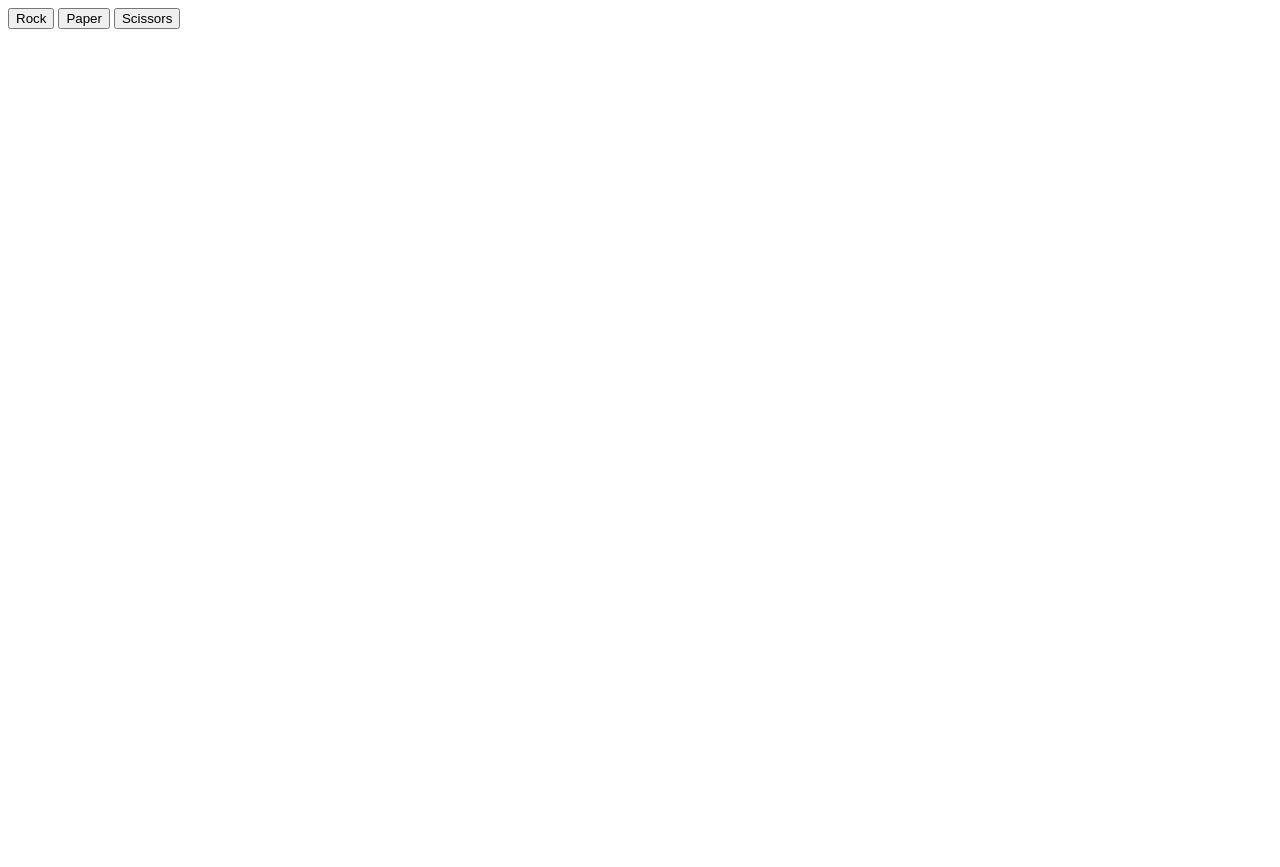
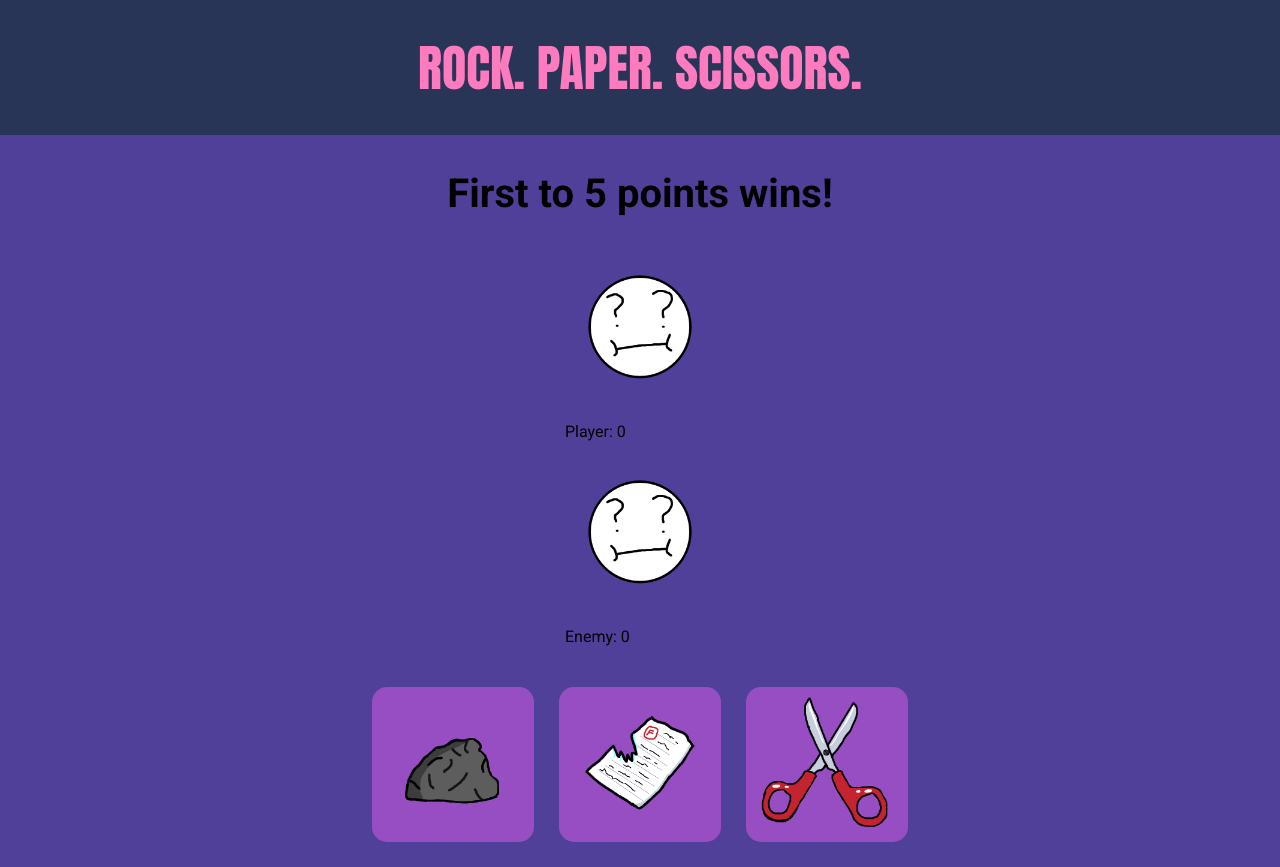
Before and after one commit to tagtart1/rock-paper-scissors-game, a plain HTML site: page index.html in a window 1280 px wide. Before the commit the page ends 800 px from the top, so only its background shows below. Drawn offline with Linux system fonts and the light colour scheme.

Commit message:
Add GUI to play game

```diff
--- a/index.html
+++ b/index.html
@@ -8,68 +8,90 @@
     <title>Document</title>
 </head>
 <body>
+    <div class="header">ROCK. PAPER. SCISSORS.</div>
+    <div class="game-area">
+     <div class="round-result"></div>
+     <div class="scoreboard">
+        <div >
+          <img class="player-img" src="rps-question.png">
+          <p class="player-score">Testng the jimmy text.</p>
+        </div>
+        <div >
+           <img class="computer-img" src="rps-question.png">
+           <p class="computer-score">Testing the computer score</p>
+        </div>
+     </div>
+     <div class="choices">
+        <button class="player-selection"><img id ='Rock'  src="rps-rock.png"></button>
+        <button class="player-selection"><img id ='Paper' src="rps-paper.png"></button>
+        <button class="player-selection"><img id ='Scissors' src="rps-scissors.png"></button>
+    </div>
 
-     <button class="player-selection">Rock</button>
-     <button class="player-selection">Paper</button>
-     <button class="player-selection">Scissors</button>
-
+    </div>
 
 
 
     <script>
 
+        function playRound(e) {
+            playerSelection = e.target.id;
+            computerSelection = computerPlay();
+
+            playerImage.src = e.target.src;
 
 
+            if (playerSelection === computerSelection) {
+                  results.textContent = "It's a tie!";
+              }
+              else if ((playerSelection === 'Rock' && computerSelection === 'Scissors') || (playerSelection === 'Paper' &&  computerSelection === 'Rock')
+              || (playerSelection ==='Scissors' && computerSelection ==='Paper')) {
+                results.textContent = `You win this round! ${playerSelection} beats ${computerSelection}`;
+                playerScore++;
+              }
+              else  {
+               results.textContent =`You Lose this round! ${computerSelection} beats ${playerSelection}`;
+               computerScore++;
+              }
 
+            updateScore();
 
+            if (playerScore >= 5 ) {
+                results.textContent = "Game Over! You Actually Won!!";
+                resetGame()
+             }
+            else if (computerScore >= 5) {
+                results.textContent = "Game Over! You lose, chump.";
+                resetGame();
+            }
+        }
 
+        function resetGame() {
+                playerImage.src = 'rps-question.png';
+                computerImage.src = 'rps-question.png';
+                playerScore = 0;
+                computerScore = 0;
+        }
 
+        function updateScore() {
 
+            playerScoreDisplay.textContent = `Player: ${playerScore}`;
+            computerScoreDisplay.textContent = `Enemy: ${computerScore}`;
 
-            //   let playerSelection = capitalizeFirstLetter(prompt("Type either Rock, Paper, or Scissors: "));
-            //   const computerSelection = computerPlay();
-            //   if (playRound(playerSelection, computerSelection) === 0) {
-            //       console.log("It's a tie!");
-            //   }
-            //   else if (playRound(playerSelection, computerSelection) === 1) {
-            //     console.log(`You win this round! ${playerSelection} beats ${computerSelection}`);
-            //     playerScore++;
-            //   }
-            //   else  {
-            //    console.log(`You Lose this round! ${computerSelection} beats ${playerSelection}`);
-            //    computerScore++;
-            //   }
-
-
-            // if (playerScore == computerScore) {
-            //     console.log(`Game Over! ${playerScore} - ${computerScore} It's a tie`);
-            // }
-            // else if (playerScore > computerScore) {
-            //     console.log(`Game Over! ${playerScore} - ${computerScore} You win!`)
-            // }
-            // else {
-            //     console.log(`Game Over! ${playerScore} - ${computerScore} You Lose!`)
-            // }
-
-
-
-        function playRound(e) {
-            let playerSelection = e.target.innerText;
-            let computerSelection = computerPlay();
-            console.log(playerSelection);
-            console.log(computerSelection);
         }
 
         function computerPlay() {
             let computerChoice = Math.floor(Math.random() * 3);
 
             if (computerChoice === 0) {
+                computerImage.src = "rps-rock.png";
                 return 'Rock';
             }
             else if (computerChoice === 1) {
+                computerImage.src = "rps-paper.png";
                 return 'Paper';
             }
             else {
+                computerImage.src = "rps-scissors.png"
                 return 'Scissors';
             }
         }
@@ -79,11 +101,27 @@
             char = char.toUpperCase();
             return char + string.slice(1);
         }
+        const results = document.querySelector('.round-result');
+
+        const playerImage = document.querySelector('.player-img');
+        const computerImage = document.querySelector('.computer-img');
+
+        const playerScoreDisplay = document.querySelector('.player-score');
+        const computerScoreDisplay = document.querySelector('.computer-score')
+
+        let playerSelection;
+        let computerSelection;
 
         let playerScore = 0;
         let computerScore = 0;
+        results.textContent = "First to 5 points wins!"
+        updateScore();
+
         const selections = document.querySelectorAll('.player-selection');
         selections.forEach(selection => selection.addEventListener('click', playRound));
+       // selections.forEach(selection => selection.addEventListener('mouseup', notClicked));
+
+
 
     </script>
 </body>
--- a/style.css
+++ b/style.css
@@ -0,0 +1,65 @@
+@import url('https://fonts.googleapis.com/css2?family=Roboto:wght@400;700&display=swap');
+
+body,
+html {
+    display: flex;
+    margin: 0;
+    padding: 0;
+    flex-direction: column;
+    font-family: Roboto;
+    height: 100%;
+
+}
+
+
+.header {
+    display: flex;
+    justify-content: center;
+    border: 0;
+    margin: 0;
+    background-color: #293556;
+    padding: 30px;
+    color: #ff7bbf;
+    font-family: Impact, Haettenschweiler, 'Arial Narrow Bold', sans-serif;
+    font-size: 50px;
+
+}
+.round-result{
+    font-size: 40px;
+    font-weight: bolder;
+    margin: 35px;
+}
+
+.game-area {
+    background-color: #50409a ;
+    display: flex;
+    flex-direction:  column;
+    align-items: center;
+
+    height: 100%;
+}
+
+.choices {
+    margin: 25px;
+    display: flex;
+    gap: 25px;
+}
+
+button {
+    transition-duration: 0.4s;
+
+    border-radius: 15px;
+    border-width: 0;
+    background-color: #964EC2;
+}
+
+button:hover {
+    background-color: #48255e;
+}
+
+
+
+img {
+    height: 150px;
+    width: 150px;
+}
```
Also changed, not shown: rps-paper.png (added), rps-question.png (added), rps-rock.png (added), rps-scissors.png (added).
